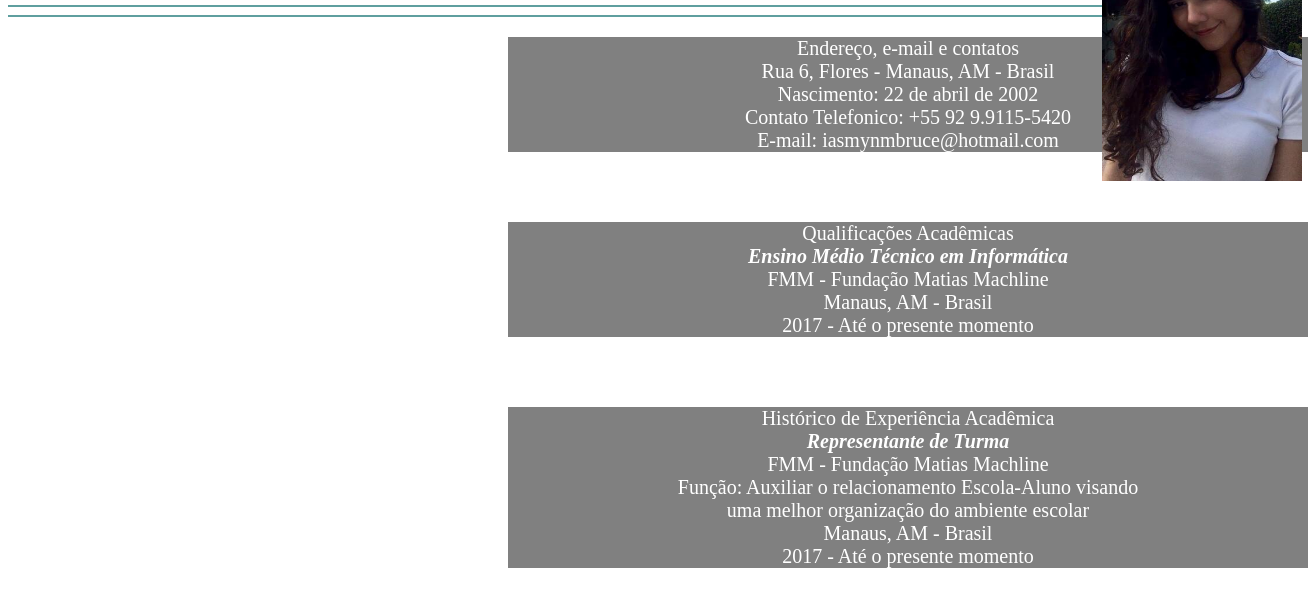
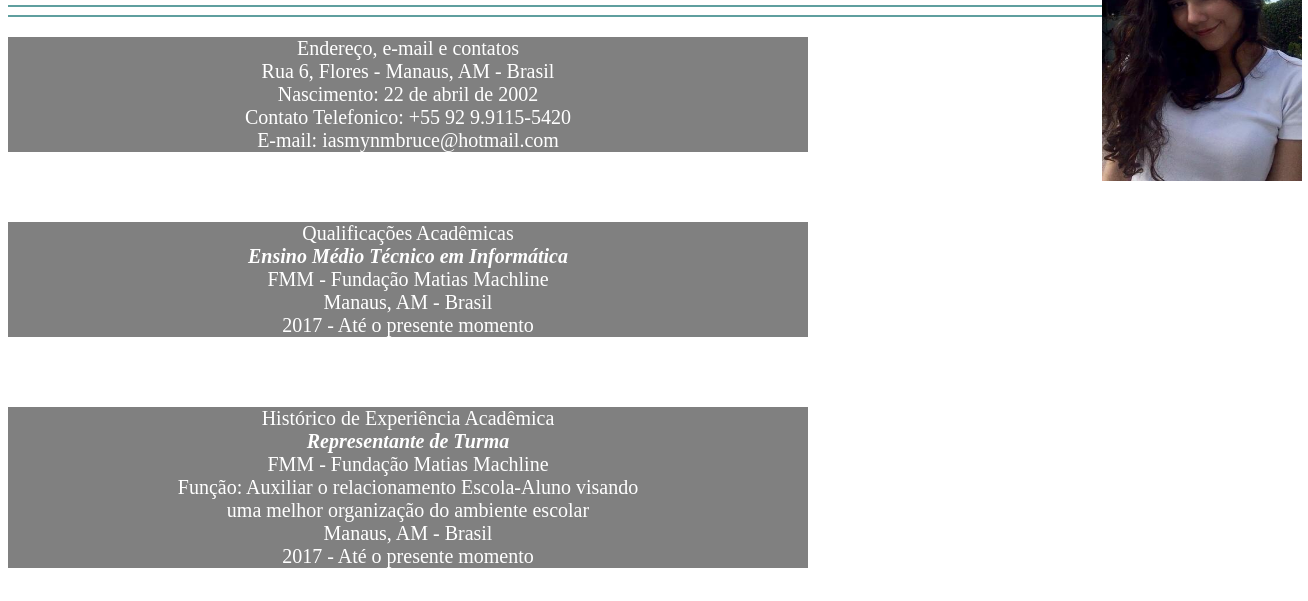
Before and after one commit to bruceias/Lista3, a plain HTML site: page index.html in a window 1280 px wide. Shown: the part 199-800 px from the top of the page, 1308 px wide, since content can reach past the window. Drawn offline with Linux system fonts and the light colour scheme.

Commit message:
Update estilo.css

```diff
--- a/estilo.css
+++ b/estilo.css
@@ -33,7 +33,7 @@ img.iasmyn{
 }
 
 p.bloco{
-	margin-left:500px;
+	margin-left:center;
 	background-color: grey;
 	text-align:center;
 	color: white;
```
